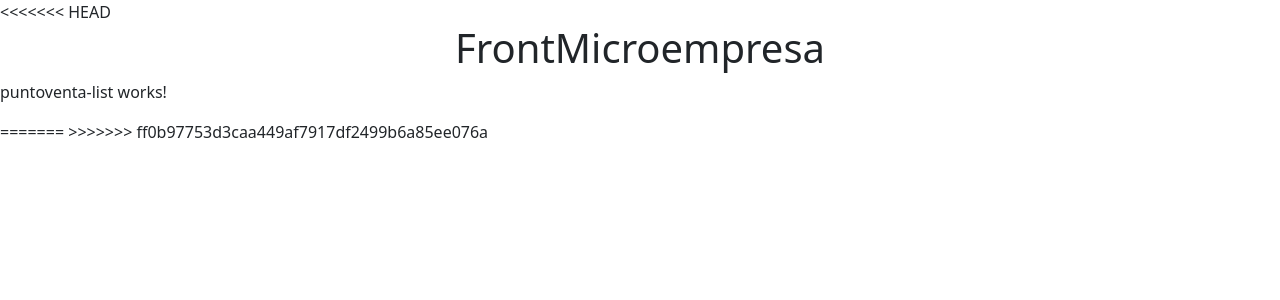
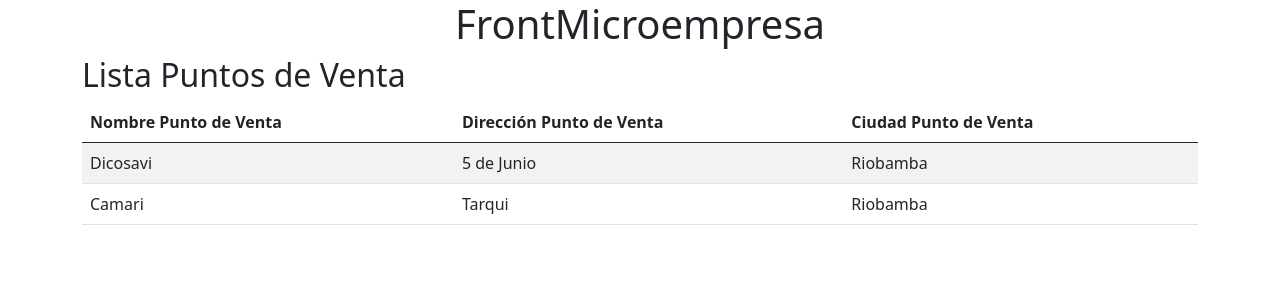
Before and after one commit to RichardG20105/FrontMicroempresa, an Angular app: page / in a window 1280 px wide. Shown: the top 300 px of the page. Built offline with nearby package versions, Linux system fonts and the light colour scheme.

Commit message:
CambiosPuntoventa

```diff
--- a/src/app/administrador-list/administrador-list.component.html
+++ b/src/app/administrador-list/administrador-list.component.html
@@ -1,17 +1 @@
 <h2>Administradores</h2>
-<table>
-    <thead>
-        <tr>
-            <th>Nombre de Usuario</th>
-            <th>Usuario</th>
-            <th>Contraseña</th>
-        </tr>
-    </thead>
-    <tbody>
-        <tr *ngFor = "let administrador of administradores" >
-            <td> {{ administrador.nombreAdministrador}} </td>
-            <td> {{ administrador.usuario}} </td>
-            <td> {{ administrador.contrasenia}} </td>
-        </tr>
-    </tbody>
-</table>
--- a/src/app/app.component.html
+++ b/src/app/app.component.html
@@ -1,6 +1,4 @@
-<<<<<<< HEAD
-<h1 class="text-center">{{title}}</h1>
-<app-puntoventa-list></app-puntoventa-list>
-=======
-
->>>>>>> ff0b97753d3caa449af7917df2499b6a85ee076a
+<h1 class="text-center"> {{title}} </h1>
+<div class="container">
+    <app-puntoventa-list></app-puntoventa-list>
+</div>
--- a/src/app/app.module.ts
+++ b/src/app/app.module.ts
@@ -1,5 +1,6 @@
 import { NgModule } from '@angular/core';
 import { BrowserModule } from '@angular/platform-browser';
+
 
 import { AppRoutingModule } from './app-routing.module';
 import { AppComponent } from './app.component';
@@ -14,7 +15,7 @@ import { AdministradorListComponent } from './administrador-list/administrador-l
   ],
   imports: [
     BrowserModule,
-    AppRoutingModule
+    AppRoutingModule,
   ],
   providers: [],
   bootstrap: [AppComponent]
--- a/src/app/puntoventa-list/puntoventa-list.component.html
+++ b/src/app/puntoventa-list/puntoventa-list.component.html
@@ -1 +1,17 @@
-<p>puntoventa-list works!</p>
+<h2> Lista Puntos de Venta </h2>
+<table class = "table table-striped">
+    <thead>
+        <tr>
+            <th> Nombre Punto de Venta </th>
+            <th> Dirección Punto de Venta </th>
+            <th> Ciudad Punto de Venta </th>
+        </tr>
+    </thead>
+    <tbody>
+        <tr *ngFor = "let puntoventa of puntoventas" >
+            <td> {{puntoventa.nombrePventa}} </td>
+            <td> {{puntoventa.direccionPventa}} </td>
+            <td> {{puntoventa.ciudadPventa}} </td>
+        </tr>
+    </tbody>
+</table>
--- a/src/app/puntoventa-list/puntoventa-list.component.ts
+++ b/src/app/puntoventa-list/puntoventa-list.component.ts
@@ -1,4 +1,5 @@
 import { Component, OnInit } from '@angular/core';
+import { Puntoventa } from '../puntoventa'
 
 @Component({
   selector: 'app-puntoventa-list',
@@ -7,9 +8,23 @@ import { Component, OnInit } from '@angular/core';
 })
 export class PuntoventaListComponent implements OnInit {
 
+  puntoventas!: Puntoventa[];
+
   constructor() { }
 
   ngOnInit(): void {
+    this.puntoventas = [{
+      "idPventa": 1,
+      "nombrePventa": "Dicosavi",
+      "direccionPventa": "5 de Junio",
+      "ciudadPventa": "Riobamba"
+    },
+    {
+      "idPventa": 2,
+      "nombrePventa": "Camari",
+      "direccionPventa": "Tarqui",
+      "ciudadPventa": "Riobamba"
+    }];
   }
 
 }
```
Also changed, not shown: src/app/puntoventa.service.ts (added, +9 -0 lines), src/app/puntoventa.ts (+4 -4 lines), 1 other file (tests, documents, lock files or other folders).
